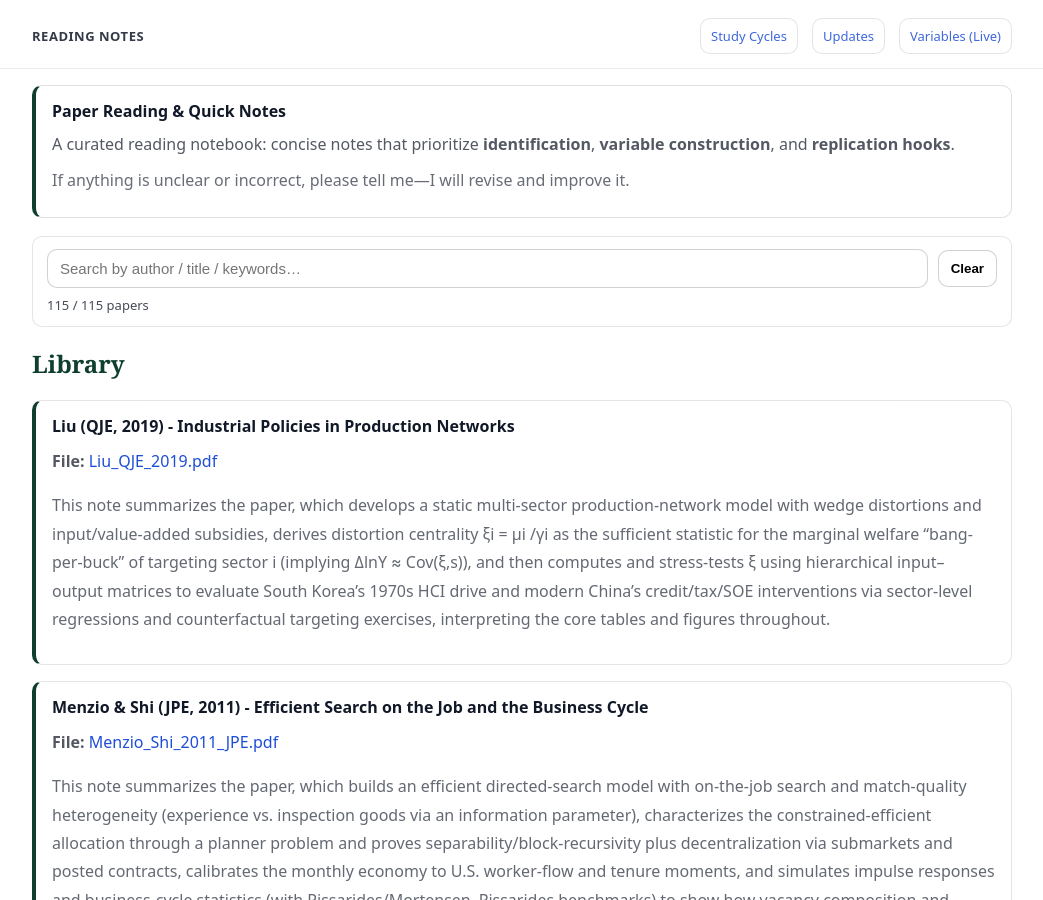
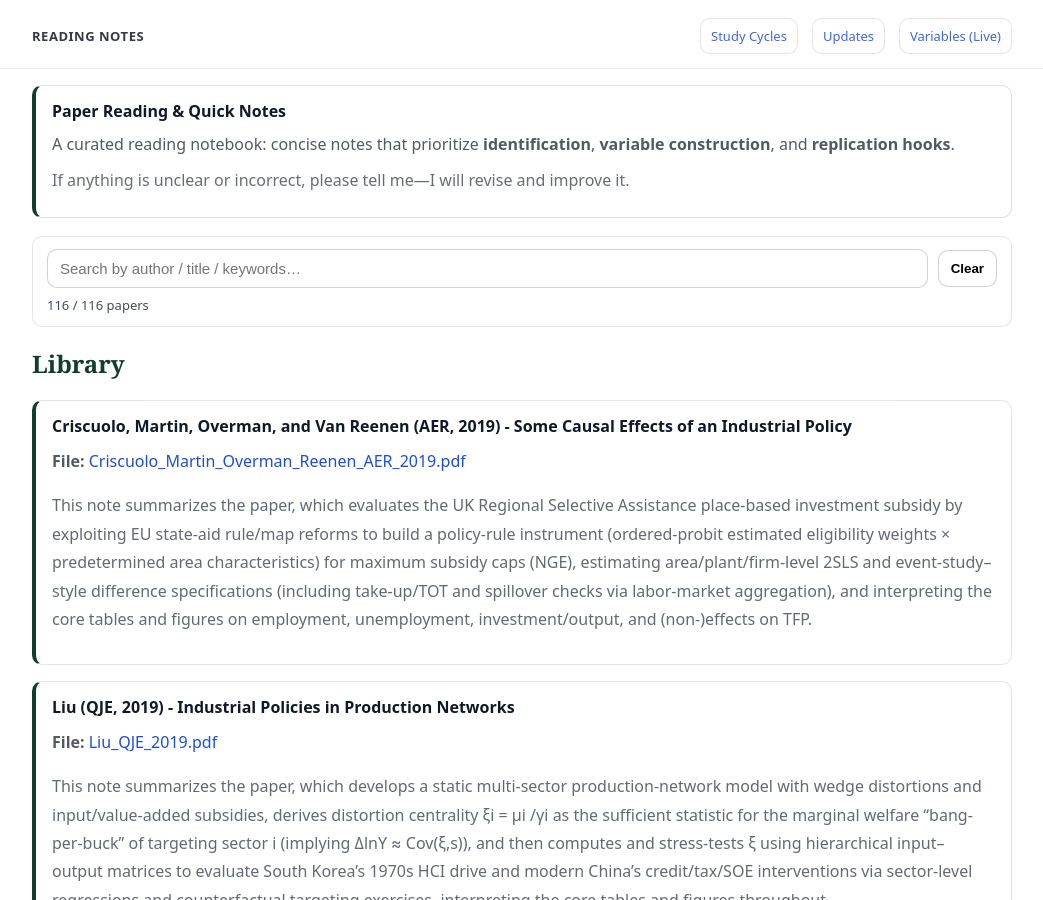
Before and after one commit to yaxinzn/study-archive, a Jekyll site: the page built from reading/index.md, in a window 1280 px wide and 900 px high. Shown: the whole window, without its empty margins (118-1161 px from the left). Built offline with Jekyll 4.4.1, drawn with Linux system fonts in a browser that asks for light colours.

Commit message:
Reading: add/update Criscuolo_Martin_Overman_Reenen_AER_2019.pdf

```diff
--- a/_data/reading.yml
+++ b/_data/reading.yml
@@ -1,3 +1,7 @@
+- title: "Criscuolo, Martin, Overman, and Van Reenen (AER, 2019) - Some Causal Effects of an Industrial Policy"
+  file: "Criscuolo_Martin_Overman_Reenen_AER_2019.pdf"
+  desc: "This note summarizes the paper, which evaluates the UK Regional Selective Assistance place-based investment subsidy by exploiting EU state-aid rule/map reforms to build a policy-rule instrument (ordered-probit estimated eligibility weights × predetermined area characteristics) for maximum subsidy caps (NGE), estimating area/plant/firm-level 2SLS and event-study–style difference specifications (including take-up/TOT and spillover checks via labor-market aggregation), and interpreting the core tables and figures on employment, unemployment, investment/output, and (non-)effects on TFP."
+
 - title: "Liu (QJE, 2019) - Industrial Policies in Production Networks"
   file: "Liu_QJE_2019.pdf"
   desc: "This note summarizes the paper, which develops a static multi-sector production-network model with wedge distortions and input/value-added subsidies, derives distortion centrality ξi = μi /γi as the sufficient statistic for the marginal welfare “bang-per-buck” of targeting sector i (implying ΔlnY ≈ Cov(ξ,s)), and then computes and stress-tests ξ using hierarchical input–output matrices to evaluate South Korea’s 1970s HCI drive and modern China’s credit/tax/SOE interventions via sector-level regressions and counterfactual targeting exercises, interpreting the core tables and figures throughout."
```
Also changed, not shown: 1 other file.
